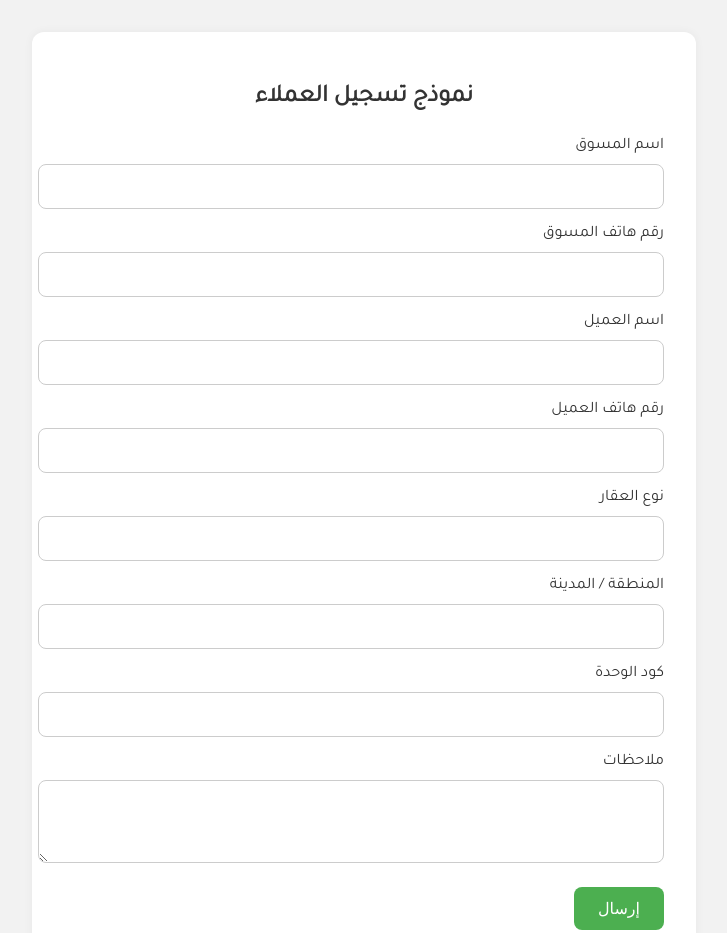
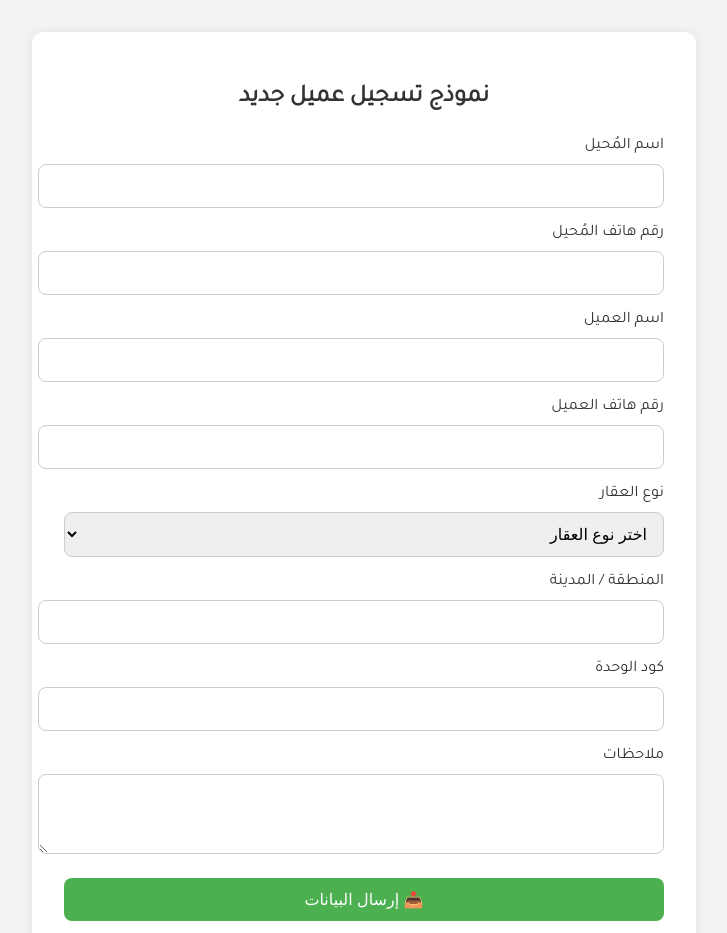
Before and after one commit to Ziadabdellatif/connect, a plain HTML site: page index.html in a window 1280 px wide. Shown: the top 933 px of the page, without its empty margins (276-1003 px from the left). Drawn offline with Linux system fonts and the light colour scheme.

Commit message:
Update index.html

```diff
--- a/index.html
+++ b/index.html
@@ -3,13 +3,13 @@
 <head>
   <meta charset="UTF-8" />
   <meta name="viewport" content="width=device-width, initial-scale=1.0" />
-  <title>نموذج تسجيل العملاء</title>
+  <title>تسجيل عميل جديد</title>
   <link href="https://fonts.googleapis.com/css2?family=Tajawal&display=swap" rel="stylesheet" />
   <style>
     body {
       margin: 0;
       font-family: 'Tajawal', sans-serif;
-      background-color: #f2f2f2;
+      background-color: #f3f3f3;
       color: #333;
     }
     .container {
@@ -18,7 +18,7 @@
       background: #fff;
       border-radius: 12px;
       padding: 2rem;
-      box-shadow: 0 0 10px rgba(0,0,0,0.05);
+      box-shadow: 0 0 10px rgba(0,0,0,0.08);
     }
     h2 {
       text-align: center;
@@ -36,7 +36,6 @@
       border: 1px solid #ccc;
       margin-bottom: 1rem;
       font-size: 1rem;
-      font-family: inherit;
     }
     button {
       background-color: #4CAF50;
@@ -46,6 +45,7 @@
       border-radius: 8px;
       font-size: 1rem;
       cursor: pointer;
+      width: 100%;
     }
     button:hover {
       background-color: #45a049;
@@ -78,16 +78,6 @@
       text-align: center;
       font-size: 1.2rem;
     }
-    .leads-table {
-      width: 100%;
-      border-collapse: collapse;
-      margin-top: 1rem;
-    }
-    .leads-table th, .leads-table td {
-      border: 1px solid #ccc;
-      padding: 0.5rem;
-      text-align: center;
-    }
     .whatsapp-support {
       text-align: center;
       margin: 2rem 0;
@@ -107,13 +97,13 @@
 <body>
 
   <div class="container">
-    <h2>نموذج تسجيل العملاء</h2>
+    <h2>نموذج تسجيل عميل جديد</h2>
     <form id="leadForm">
-      <label for="marketerName">اسم المسوق</label>
-      <input type="text" id="marketerName" name="marketerName" required />
+      <label for="referrerName">اسم المُحيل</label>
+      <input type="text" id="referrerName" name="referrerName" required />
 
-      <label for="marketerPhone">رقم هاتف المسوق</label>
-      <input type="tel" id="marketerPhone" name="marketerPhone" required />
+      <label for="referrerPhone">رقم هاتف المُحيل</label>
+      <input type="tel" id="referrerPhone" name="referrerPhone" required />
 
       <label for="clientName">اسم العميل</label>
       <input type="text" id="clientName" name="clientName" required />
@@ -122,7 +112,15 @@
       <input type="tel" id="clientPhone" name="clientPhone" required />
 
       <label for="propertyType">نوع العقار</label>
-      <input type="text" id="propertyType" name="propertyType" required />
+      <select id="propertyType" name="propertyType" required>
+        <option value="" disabled selected>اختر نوع العقار</option>
+        <option>شقة</option>
+        <option>أرض</option>
+        <option>شاليه</option>
+        <option>فيلا</option>
+        <option>دوبلكس</option>
+        <option>تجاري</option>
+      </select>
 
       <label for="areaCity">المنطقة / المدينة</label>
       <input type="text" id="areaCity" name="areaCity" required />
@@ -133,7 +131,7 @@
       <label for="notes">ملاحظات</label>
       <textarea id="notes" name="notes" rows="3"></textarea>
 
-      <button type="submit">إرسال</button>
+      <button type="submit">📤 إرسال البيانات</button>
     </form>
 
     <div class="lead-counter" id="leadCounter">إجمالي العملاء: 0</div>
@@ -142,9 +140,7 @@
   </div>
 
   <div class="modal" id="successModal">
-    <div class="modal-content">
-      ✅ تم إرسال البيانات بنجاح
-    </div>
+    <div class="modal-content">✅ تم إرسال البيانات بنجاح</div>
   </div>
 
   <div class="whatsapp-support">
@@ -184,12 +180,12 @@
         return;
       }
       let tableHTML = '<table class="leads-table"><thead><tr>';
-      tableHTML += '<th>اسم المسوق</th><th>رقم المسوق</th><th>اسم العميل</th><th>رقم العميل</th><th>نوع العقار</th><th>المنطقة</th><th>كود الوحدة</th><th>ملاحظات</th><th>الوقت</th>';
+      tableHTML += '<th>الاسم</th><th>رقم المُحيل</th><th>العميل</th><th>رقم العميل</th><th>العقار</th><th>المنطقة</th><th>الكود</th><th>ملاحظات</th><th>الوقت</th>';
       tableHTML += '</tr></thead><tbody>';
       leads.forEach(lead => {
         tableHTML += `<tr>
-          <td>${lead.marketerName}</td>
-          <td>${lead.marketerPhone}</td>
+          <td>${lead.referrerName}</td>
+          <td>${lead.referrerPhone}</td>
           <td>${lead.clientName}</td>
           <td>${lead.clientPhone}</td>
           <td>${lead.propertyType}</td>
@@ -206,8 +202,8 @@
     form.addEventListener('submit', async (e) => {
       e.preventDefault();
       const data = {
-        marketerName: form.marketerName.value,
-        marketerPhone: form.marketerPhone.value,
+        referrerName: form.referrerName.value,
+        referrerPhone: form.referrerPhone.value,
         clientName: form.clientName.value,
         clientPhone: form.clientPhone.value,
         propertyType: form.propertyType.value,
@@ -235,7 +231,6 @@
 
     viewLeadsBtn.addEventListener('click', displayLeads);
 
-    // Initialize
     updateLeadCounter();
   </script>
 
```
